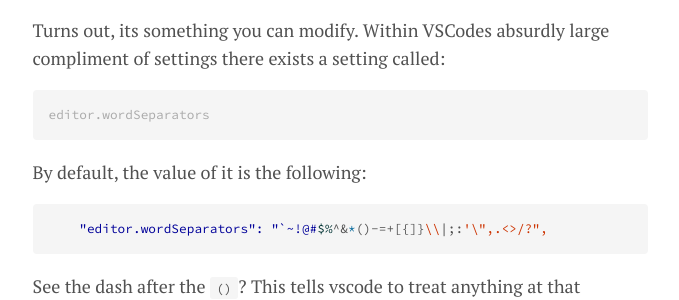
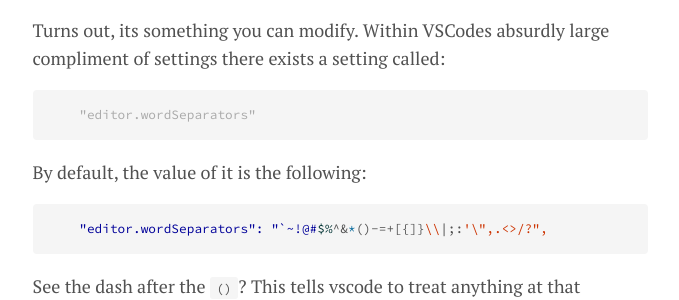
Before and after one commit to RM-Terrell/RM-Terrell.github.io, a Jekyll site: the page built from _posts/2020-07-17-vscode-double-click-selection.md, in a window 1280 px wide. Shown: the part 1120-1420 px from the top of the page, without its empty margins (300-979 px from the left). Built offline with Jekyll 4.4.1, drawn with Linux system fonts in a browser that asks for light colours.

Commit message:
formatting

````diff
--- a/_posts/2020-07-17-vscode-double-click-selection.md
+++ b/_posts/2020-07-17-vscode-double-click-selection.md
@@ -19,7 +19,7 @@
 Turns out, its something you can modify. Within VSCodes absurdly large compliment of settings there exists a setting called:
 
 ```console
-editor.wordSeparators
+    "editor.wordSeparators"
 ```
 
 By default, the value of it is the following:
````
